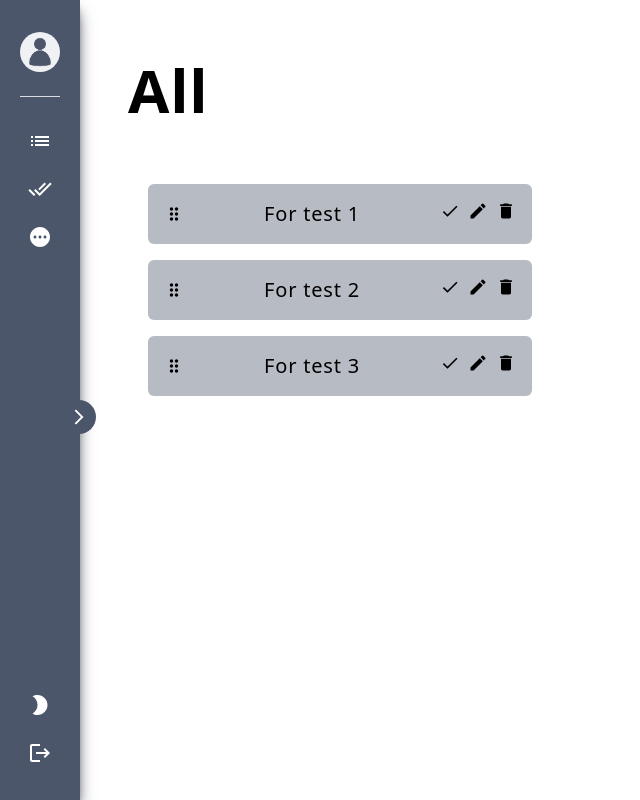
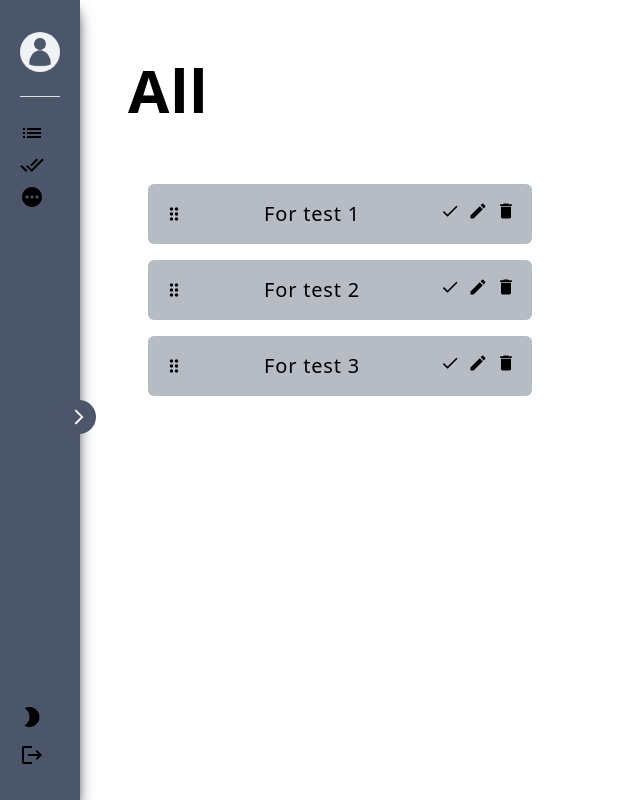
Before and after one commit to Myoschen/tasks, a React (Create React App) app: page /tasks/dashboard in a window 1280 px wide. Shown: the whole page, without its empty margins (0-640 px from the left). Built offline with nearby package versions, Linux system fonts and the light colour scheme.

Commit message:
style: add external-link style

```diff
--- a/src/index.css
+++ b/src/index.css
@@ -10,11 +10,20 @@
     @apply before:w-2 before:h-2 before:rotate-45 before:absolute before:top-1/2 before:-left-1 before:-translate-y-1/2 before:content-[''] before:bg-cherrystone-500 -z-10;
   }
 
-  .link {
-    @apply flex items-center p-2 text-white duration-300 rounded-md gap-x-4 hover:bg-nord-300 relative z-50;
+  .nav__item {
+    /* Common */
+    @apply flex items-center p-2 rounded-md gap-x-2 relative duration-300;
+    /* Light */
+    @apply bg-nord-100 text-nord-600 hover:bg-nord-300;
+    /* Dark */
+    @apply dark:bg-nord-600 dark:text-nord-100 dark:hover:bg-nord-300;
   }
 
-  .link > span:nth-of-type(1) {
+  .nav__item > span:nth-of-type(1) {
     @apply font-medium whitespace-nowrap flex-grow;
   }
+
+  .external-link {
+    @apply text-base hover:text-cherrystone-600 hover:underline underline-offset-2 flex items-center gap-x-1;
+  }
 }
```
